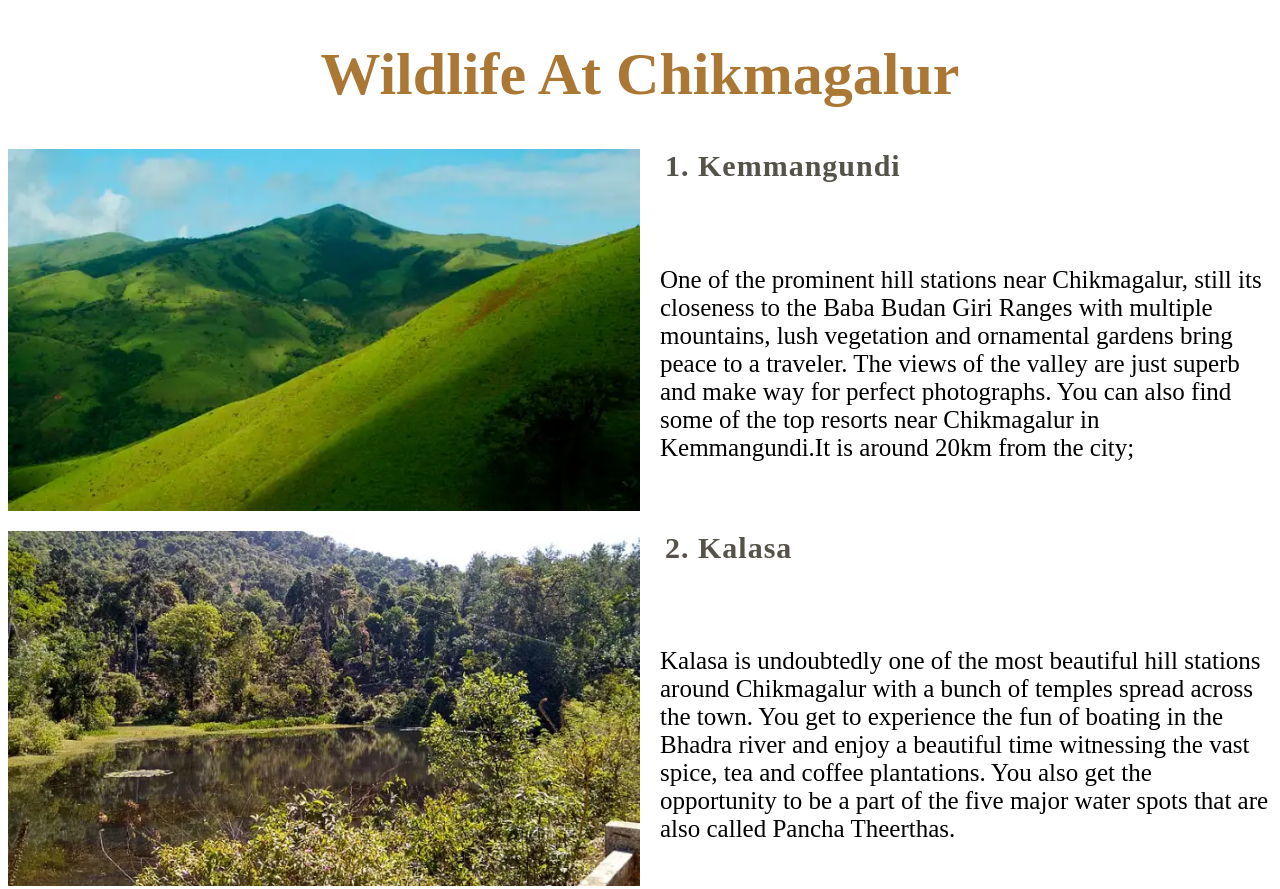
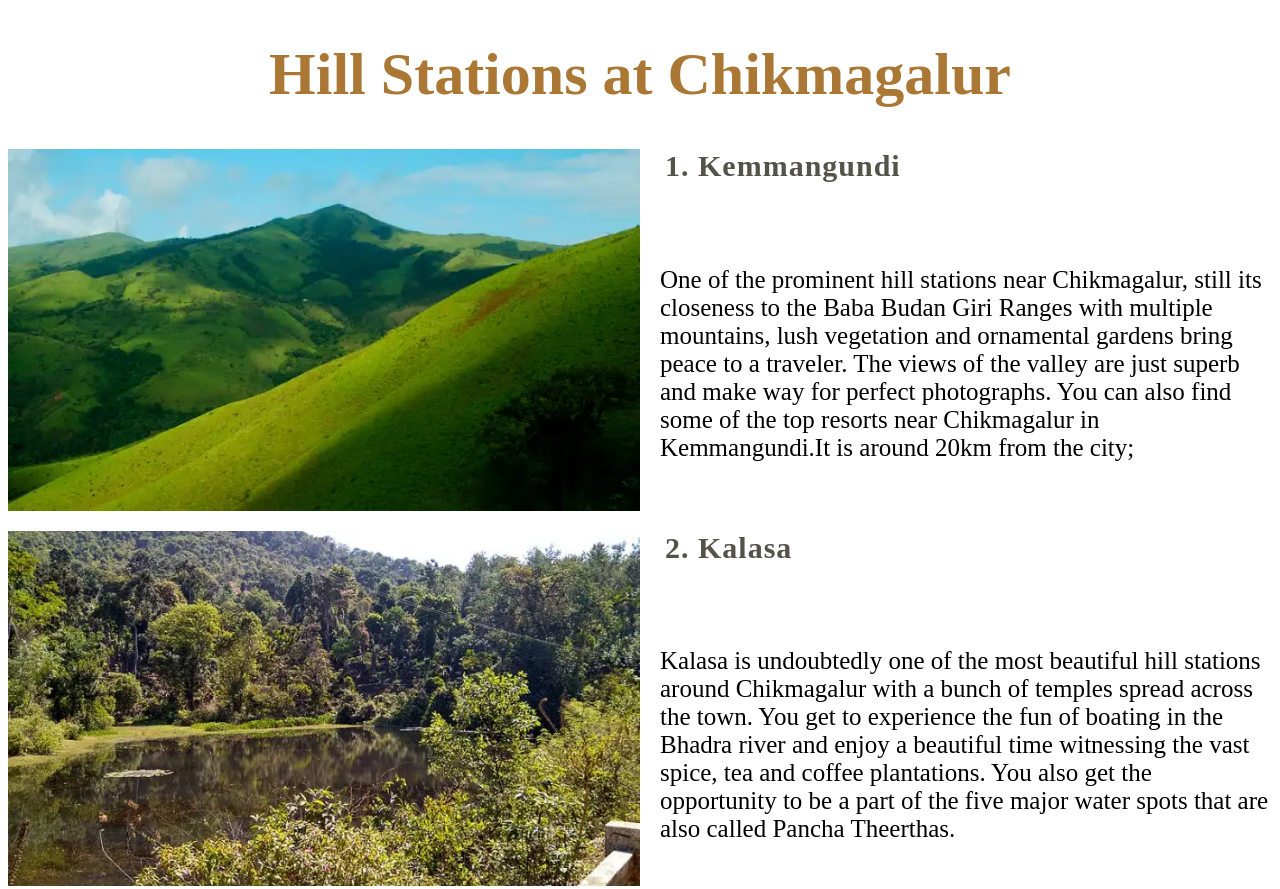
Before and after one commit to saadhussain01306/codsoft_task2, a website: page hills.html in a window 1280 px wide. Shown: the top 889 px of the page. Drawn offline with Linux system fonts and the light colour scheme.

Commit message:
Update hills.html

```diff
--- a/hills.html
+++ b/hills.html
@@ -9,7 +9,7 @@
   </head>
   <body>
     <header>
-      <h1>Wildlife At Chikmagalur</h1>
+      <h1>Hill Stations at Chikmagalur</h1>
       <div class="hills">
         <img src="imageh1.jpg" alt="image1" />
         <div class="des">
```
